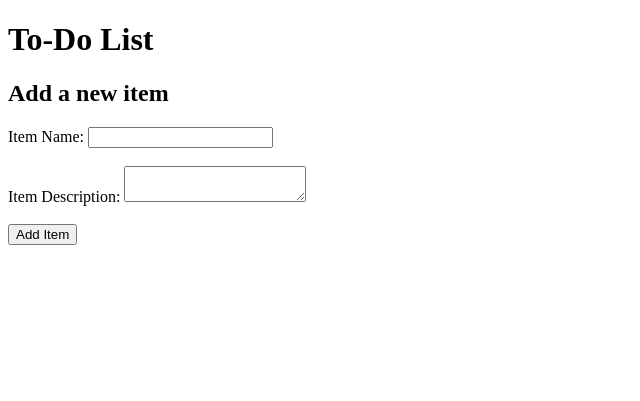
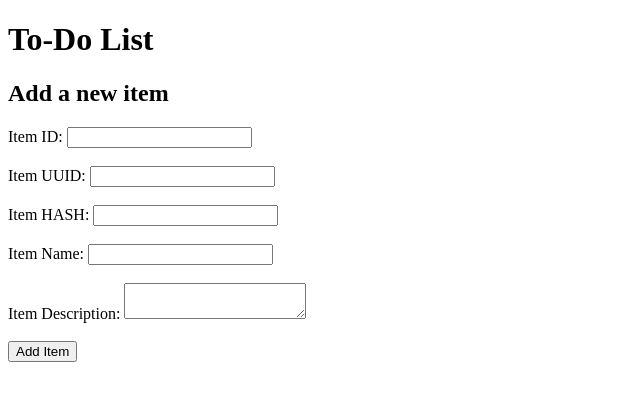
Before and after one commit to apuProgramz/GitPractice, a Flask app: page /todo in a window 1280 px wide. Shown: the top 401 px of the page, without its empty margins (0-640 px from the left). Run offline with Flask 3, Linux system fonts and the light colour scheme.

Commit message:
Update todo form

```diff
--- a/templates/todo.html
+++ b/templates/todo.html
@@ -9,6 +9,15 @@
     <h1>To-Do List</h1>
     <h2>Add a new item</h2>
     <form action="/add-todo" method="post">
+        <label for="item_id">Item ID:</label>
+        <input type="text" id="item_id" name="item_id" required><br><br>
+
+        <label for="item_uuid">Item UUID:</label>
+        <input type="text" id="item_uuid" name="item_uuid" required><br><br>
+
+        <label for="Item Hash">Item HASH:</label>
+        <input type="text" id="Item Hash" name="Item Hash" required><br><br>
+
         <label for="item_name">Item Name:</label>
         <input type="text" id="item_name" name="item_name" required><br><br>
 
```
